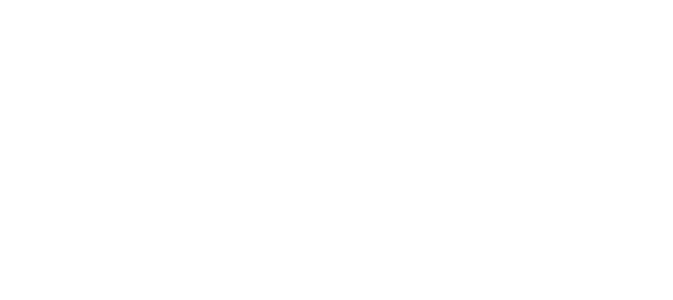
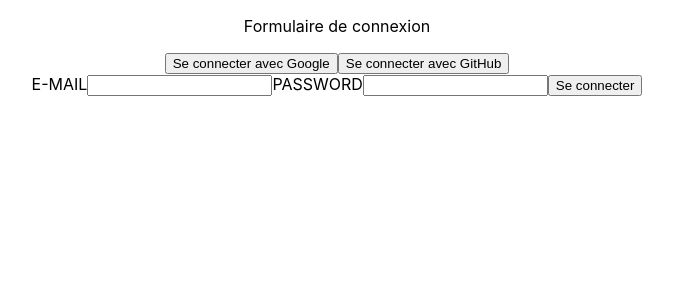
Before and after one commit to nfabing/projet_tutore, a React (Create React App) app: page / in a window 1280 px wide. Shown: the top 300 px of the page, without its empty margins (303-976 px from the left). Built offline with nearby package versions, Linux system fonts and the light colour scheme.

Commit message:
added firebase config.tsx

```diff
--- a/src/App.tsx
+++ b/src/App.tsx
@@ -2,13 +2,14 @@ import React from 'react';
 import './App.css';
 
 // components
+import Login from "./components/login";
 
 function App() {
-  return (
-    <div className="App">
-
-    </div>
-  );
+    return (
+        <div className="App">
+            <Login/>
+        </div>
+    );
 }
 
 export default App;
--- /dev/null
+++ b/src/components/login.tsx
@@ -0,0 +1,81 @@
+import React, {useState} from "react";
+import * as firebase from "firebase";
+import "firebase/auth"
+import firebaseConfig from "../config/config";
+
+firebase.initializeApp(firebaseConfig)
+
+const Login = () => {
+
+
+
+    const [password, setPassword] = useState('')
+    const [confirmPassword, setConfirmPassword] = useState('')
+    const [email, setEmail] = useState('')
+    const [error, setError] = useState('')
+
+
+    const signInGithub = () => {
+
+    }
+
+    const signInGoogle = () => {
+        firebase.auth().languageCode = 'fr';
+        let provider = new firebase.auth.GoogleAuthProvider();
+
+        firebase.auth().signInWithPopup(provider)
+            .then((result) => {
+
+                let token = result.credential;
+                let user = result.user
+                user?.getIdToken()
+                    .then((token) => {
+                        console.log(token);
+                    });
+
+            }).catch((err) => {
+            setError(err)
+        });
+    }
+
+    const signIn = (e: React.FormEvent<HTMLFormElement>) => {
+        e.preventDefault()
+        firebase.auth().signInWithEmailAndPassword(email, password)
+            .then((result) => {
+                let user = result.user
+                user?.getIdToken()
+                    .then((token) => {
+                        console.log(token);
+                    });
+
+            }).catch((err) => {
+                if (err.code === 'auth/wrong-password')
+                {
+                    setError('Mauvais MDP')
+                }
+                console.log(err)
+            })
+
+    }
+
+
+    return (
+        <div>
+            <p>Formulaire de connexion</p>
+            <button onClick={signInGoogle}>Se connecter avec Google</button>
+            <button onClick={signInGithub}>Se connecter avec GitHub</button>
+            <div>
+                <form onSubmit={(e) => signIn(e)}>
+                    <label htmlFor={'email'}>E-MAIL</label>
+                    <input id={'email'} type={'email'}  onChange={(e) => setEmail(e.currentTarget.value)} value={email}/>
+                    <label htmlFor={'password'}>PASSWORD</label>
+                    <input id={'password'} type={'password'} onChange={(e) => setPassword(e.currentTarget.value)} value={password}/>
+                    <input type={'submit'} value={'Se connecter'}/>
+                </form>
+            </div>
+            {error ? <h2>{error}</h2> : null}
+        </div>
+    )
+};
+
+export default Login;
```
